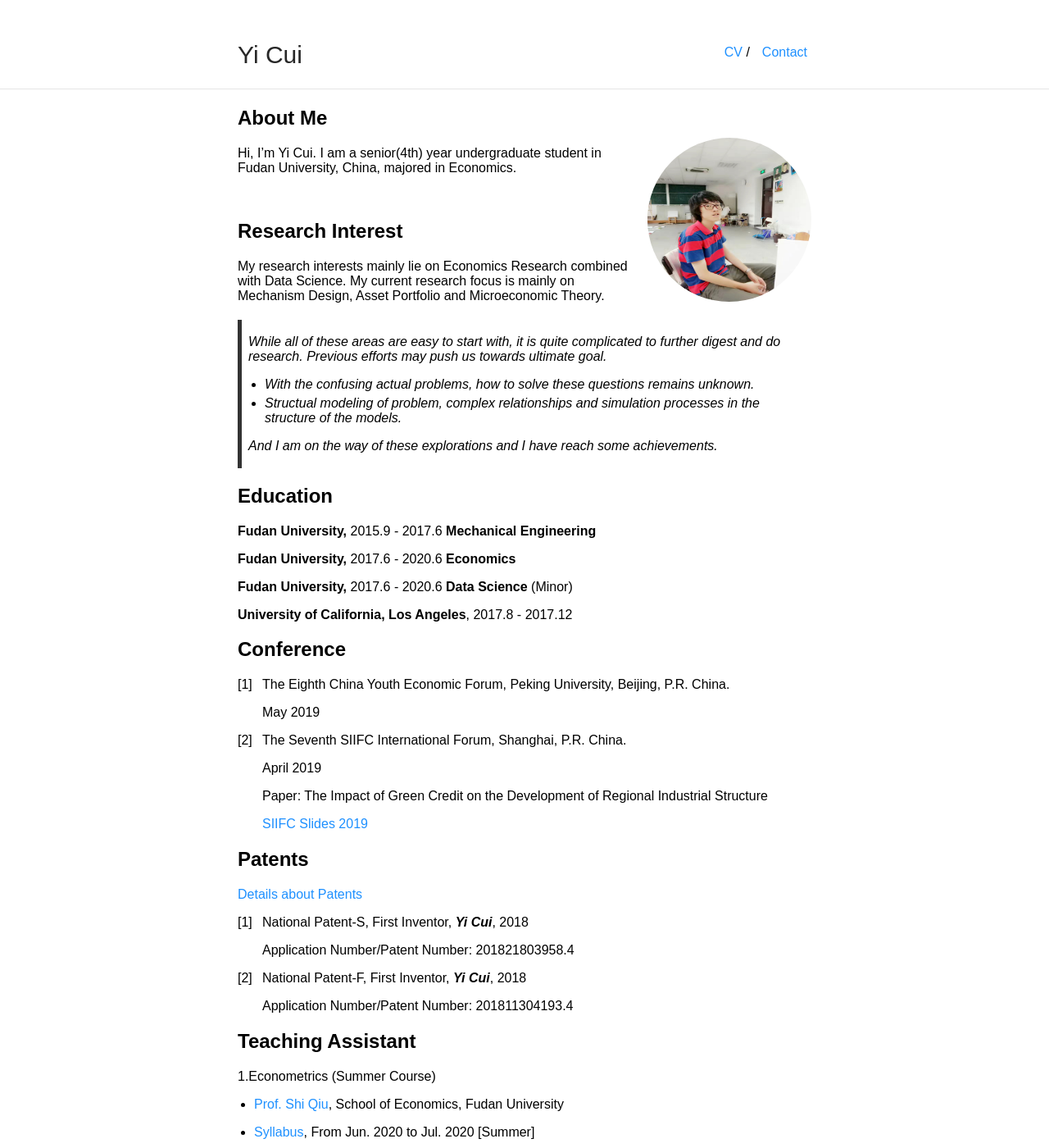
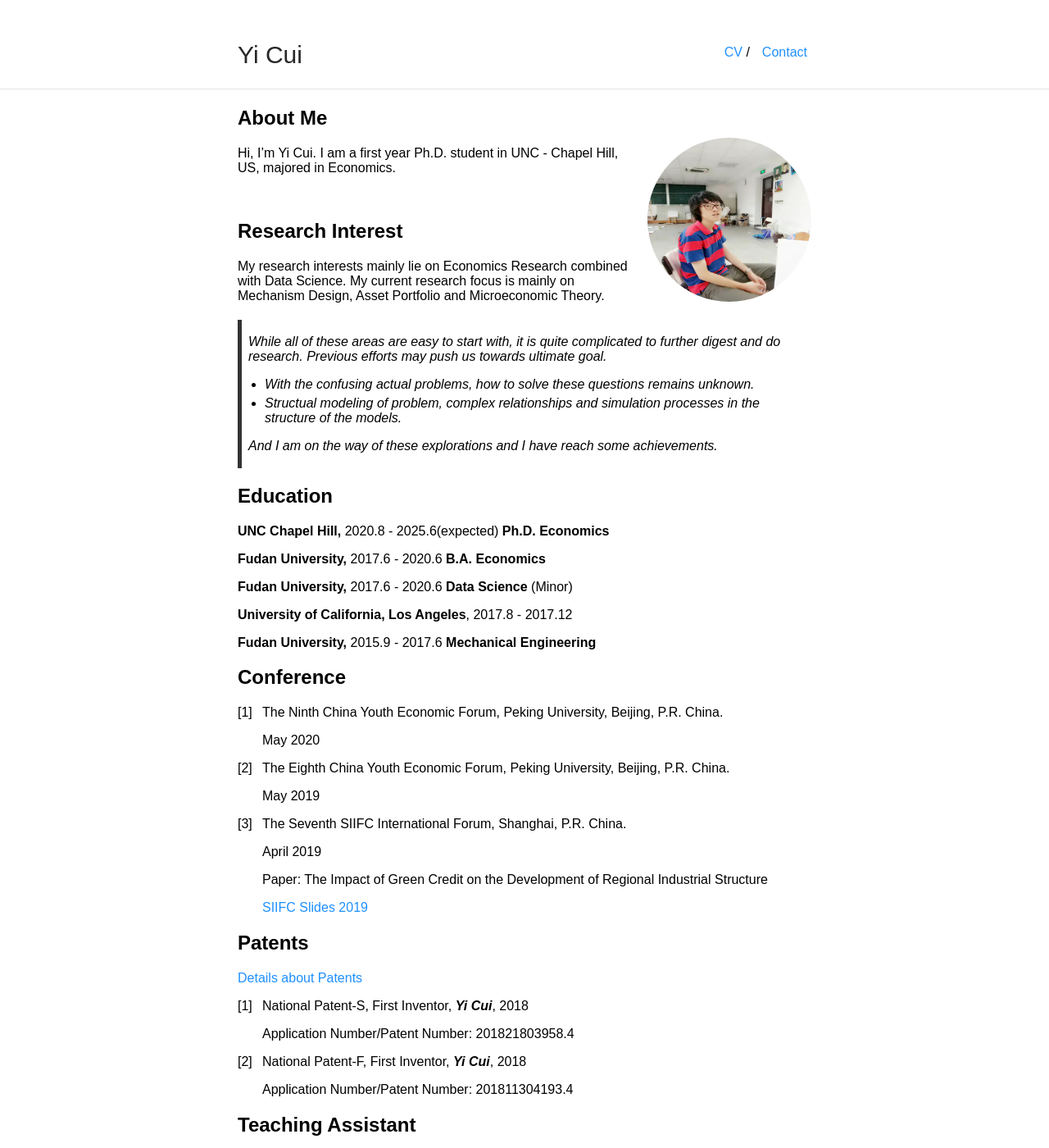
Before and after one commit to cyMichael/cyMichael.github.io, a Jekyll site: the page built from index.md, in a window 1280 px wide and 1400 px high. Shown: the whole window at 82% size. Built offline with Jekyll 4.4.1, drawn with Linux system fonts in a browser that asks for light colours; our own code applies the rules of GitHub Pages for plain Markdown files.

Commit message:
Updated CV

```diff
--- a/index.md
+++ b/index.md
@@ -2,7 +2,7 @@
 
 <img class="profile-picture" src="self0.jpeg">
 
-Hi, I'm Yi Cui. I am a senior(4th) year undergraduate student in Fudan University, China, majored in Economics.
+Hi, I'm Yi Cui. I am a first year Ph.D. student in UNC - Chapel Hill, US, majored in Economics.
 
 <br>
 
@@ -18,23 +18,29 @@ My research interests mainly lie on Economics Research combined with Data Scienc
 
 ## Education
 
-<b>Fudan University,</b> 2015.9 - 2017.6  <b>Mechanical Engineering</b>
+<b>UNC Chapel Hill,</b> 2020.8 - 2025.6(expected)  <b>Ph.D. Economics</b>
 
-<b>Fudan University,</b> 2017.6 - 2020.6  <b>Economics</b>
+<b>Fudan University,</b> 2017.6 - 2020.6  <b>B.A. Economics</b>
 
 <b>Fudan University,</b> 2017.6 - 2020.6  <b>Data Science</b> (Minor)
 
 <b>University of California, Los Angeles</b>, 2017.8 - 2017.12
 
+<b>Fudan University,</b> 2015.9 - 2017.6  <b>Mechanical Engineering</b>
+
 ## Conference
 
 
 
-1. The Eighth China Youth Economic Forum, Peking University, Beijing, P.R. China.
+1. The Ninth China Youth Economic Forum, Peking University, Beijing, P.R. China.
+
+   May 2020
+
+2. The Eighth China Youth Economic Forum, Peking University, Beijing, P.R. China.
 
    May 2019
 
-2. The Seventh SIIFC International Forum, Shanghai, P.R. China.
+3. The Seventh SIIFC International Forum, Shanghai, P.R. China.
 
    April 2019
 
```
Also changed, not shown: 5 other files.
